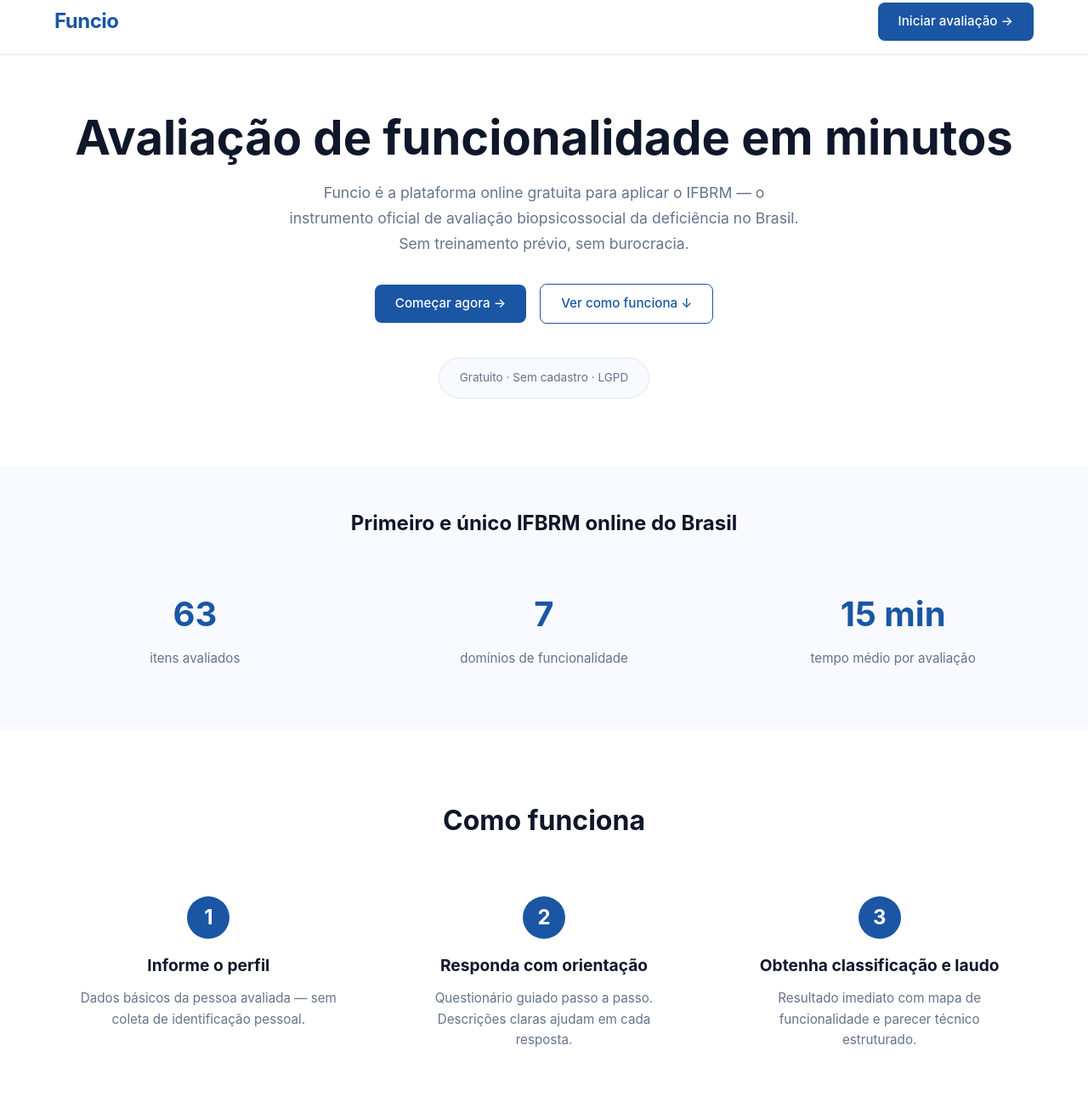
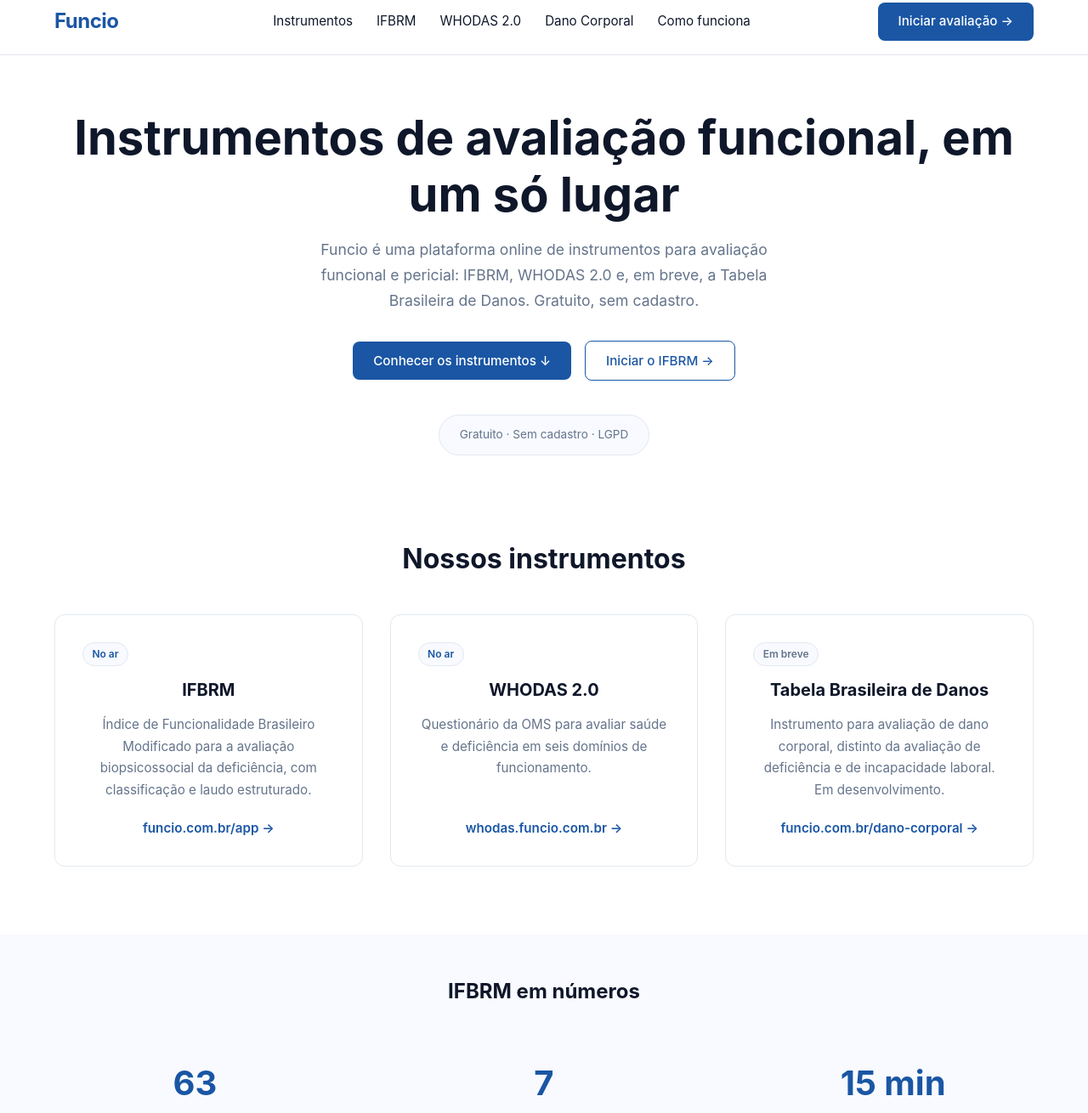
Before and after one commit to eugene-cyber-lab/funcio, a plain HTML site: page index.html in a window 1280 px wide. Shown: the part 13-1323 px from the top of the page at 85% size. Drawn offline with Linux system fonts and the light colour scheme.

Commit message:
Revise index.html for SEO and content updatesfeat: reposition home as multi-instrument platform (IFBRM, WHODAS 2.0, Dano Corporal); fix funcio.app refs; copyright 2026
Adds Nossos instrumentos section and nav links; replaces funcio.app mailto with funcio.com.br; updates meta tags.

```diff
--- a/index.html
+++ b/index.html
@@ -3,16 +3,16 @@
 <head>
   <meta charset="UTF-8">
   <meta name="viewport" content="width=device-width, initial-scale=1.0">
-  <meta name="description" content="Funcio - Plataforma online gratuita para aplicação do IFBRM. Avaliação biopsicossocial da deficiência em 10-20 minutos, sem treinamento prévio necessário.">
-  <meta name="keywords" content="IFBRM, avaliação deficiência, funcionalidade, Brasil, gratuito, peritos médicos">
-  <meta property="og:title" content="Funcio - IFBRM Online no Brasil">
-  <meta property="og:description" content="Plataforma gratuita para avaliação biopsicossocial com o Índice de Funcionalidade Brasileiro Modificado.">
+  <meta name="description" content="Funcio - Plataforma online gratuita de instrumentos de avaliação funcional: IFBRM, WHODAS 2.0 e, em breve, a Tabela Brasileira de Danos.">
+  <meta name="keywords" content="IFBRM, WHODAS 2.0, dano corporal, avaliação deficiência, funcionalidade, Brasil, gratuito, peritos médicos">
+  <meta property="og:title" content="Funcio - Instrumentos de avaliação funcional">
+  <meta property="og:description" content="Plataforma gratuita com IFBRM, WHODAS 2.0 e, em breve, a Tabela Brasileira de Danos.">
   <meta property="og:type" content="website">
   <meta property="og:url" content="https://www.funcio.com.br">
   <meta name="twitter:card" content="summary_large_image">
   <link rel="canonical" href="https://www.funcio.com.br/">
   <meta name="google-site-verification" content="lb4o7EvzIKo_5NUnx1721vITiiS38141PfNQfWeXO-k" />
-  <title>Funcio - IFBRM Online Gratuito</title>
+  <title>Funcio - Plataforma de instrumentos de avaliação funcional</title>
 
   <style>
     /* Reset e variáveis */
@@ -72,6 +72,13 @@
       flex: 1;
       justify-content: center;
       margin-left: 2rem;
+      gap: 1.75rem;
+    }
+
+    @media (min-width: 769px) {
+      .nav-center {
+        display: flex;
+      }
     }
 
     .nav-center a {
@@ -174,6 +181,43 @@
       font-size: 0.85rem;
       color: var(--text-muted);
       border: 1px solid var(--border);
+    }
+
+
+    /* Instrumentos */
+    .instrument-card {
+      display: flex;
+      flex-direction: column;
+      text-align: left;
+      text-decoration: none;
+      color: inherit;
+    }
+
+    .instrument-tag {
+      align-self: flex-start;
+      font-size: 0.75rem;
+      font-weight: 600;
+      padding: 0.2rem 0.65rem;
+      border-radius: 9999px;
+      background: var(--light-bg);
+      color: var(--primary);
+      border: 1px solid var(--border);
+      margin-bottom: 0.75rem;
+    }
+
+    .instrument-tag.soon {
+      color: var(--text-muted);
+    }
+
+    .instrument-card p {
+      flex: 1;
+      margin-bottom: 1.25rem;
+    }
+
+    .instrument-link {
+      color: var(--primary);
+      font-weight: 600;
+      font-size: 0.95rem;
     }
 
     /* Highlight */
@@ -530,6 +574,10 @@
     <nav>
       <a href="#" class="logo">Funcio</a>
       <div class="nav-center">
+        <a href="#instrumentos">Instrumentos</a>
+        <a href="app.html">IFBRM</a>
+        <a href="https://whodas.funcio.com.br">WHODAS 2.0</a>
+        <a href="/dano-corporal">Dano Corporal</a>
         <a href="#como-funciona">Como funciona</a>
       </div>
       <div class="nav-right">
@@ -542,12 +590,12 @@
   <main>
     <!-- Hero -->
     <section class="hero">
-      <h1>Avaliação de funcionalidade em minutos</h1>
-      <p>Funcio é a plataforma online gratuita para aplicar o IFBRM — o instrumento oficial de avaliação biopsicossocial da deficiência no Brasil. Sem treinamento prévio, sem burocracia.</p>
+      <h1>Instrumentos de avaliação funcional, em um só lugar</h1>
+      <p>Funcio é uma plataforma online de instrumentos para avaliação funcional e pericial: IFBRM, WHODAS 2.0 e, em breve, a Tabela Brasileira de Danos. Gratuito, sem cadastro.</p>
 
       <div class="hero-cta">
-        <a href="app.html" class="btn btn-primary">Começar agora →</a>
-        <a href="#como-funciona" class="btn btn-secondary">Ver como funciona ↓</a>
+        <a href="#instrumentos" class="btn btn-primary">Conhecer os instrumentos ↓</a>
+        <a href="app.html" class="btn btn-secondary">Iniciar o IFBRM →</a>
       </div>
 
       <div class="badge">
@@ -555,10 +603,35 @@
       </div>
     </section>
 
+    <!-- Nossos instrumentos -->
+    <section id="instrumentos" class="section">
+      <h2>Nossos instrumentos</h2>
+      <div class="cards">
+        <a class="card instrument-card" href="app.html">
+          <span class="instrument-tag">No ar</span>
+          <h3>IFBRM</h3>
+          <p>Índice de Funcionalidade Brasileiro Modificado para a avaliação biopsicossocial da deficiência, com classificação e laudo estruturado.</p>
+          <span class="instrument-link">funcio.com.br/app →</span>
+        </a>
+        <a class="card instrument-card" href="https://whodas.funcio.com.br">
+          <span class="instrument-tag">No ar</span>
+          <h3>WHODAS 2.0</h3>
+          <p>Questionário da OMS para avaliar saúde e deficiência em seis domínios de funcionamento.</p>
+          <span class="instrument-link">whodas.funcio.com.br →</span>
+        </a>
+        <a class="card instrument-card" href="/dano-corporal">
+          <span class="instrument-tag soon">Em breve</span>
+          <h3>Tabela Brasileira de Danos</h3>
+          <p>Instrumento para avaliação de dano corporal, distinto da avaliação de deficiência e de incapacidade laboral. Em desenvolvimento.</p>
+          <span class="instrument-link">funcio.com.br/dano-corporal →</span>
+        </a>
+      </div>
+    </section>
+
     <!-- Highlight -->
     <section class="highlight">
       <div class="highlight-content">
-        <h2>Primeiro e único IFBRM online do Brasil</h2>
+        <h2>IFBRM em números</h2>
         <div class="stats">
           <div class="stat">
             <div class="stat-number">63</div>
@@ -578,7 +651,7 @@
 
     <!-- Como funciona -->
     <section id="como-funciona" class="section">
-      <h2>Como funciona</h2>
+      <h2>Como funciona o IFBRM</h2>
       <div class="steps">
         <div class="step">
           <div class="step-number">1</div>
@@ -655,19 +728,20 @@
 
     <!-- CTA final -->
     <section class="final-cta">
-      <h2>Comece agora — é gratuito</h2>
+      <h2>Escolha um instrumento — é gratuito</h2>
       <p>Nenhuma inscrição, nenhum cartão de crédito, nenhuma burocracia. Apenas acesse e comece sua primeira avaliação.</p>
-      <a href="app.html" class="btn btn-primary">Acessar Funcio →</a>
+      <a href="app.html" class="btn btn-primary">Iniciar o IFBRM →</a>
+      <a href="https://whodas.funcio.com.br" class="btn btn-secondary">Aplicar o WHODAS 2.0 →</a>
     </section>
   </main>
 
   <!-- Footer -->
   <footer>
     <div class="footer-content">
-      <p>&copy; Funcio 2025 — Avaliação biopsicossocial simplificada</p>
+      <p>&copy; Funcio 2026 — Avaliação biopsicossocial simplificada</p>
       <div class="footer-links">
         <a href="#privacidade">Privacidade</a>
-        <a href="mailto:contato@funcio.app">Contato</a>
+        <a href="mailto:contato@funcio.com.br">Contato</a>
       </div>
     </div>
   </footer>
```
